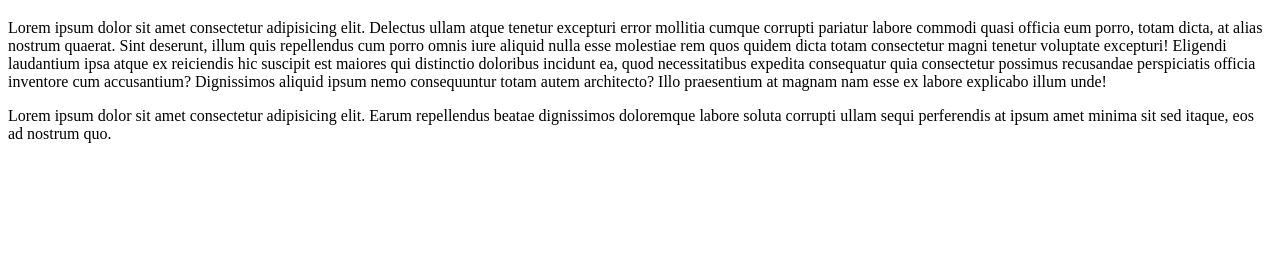
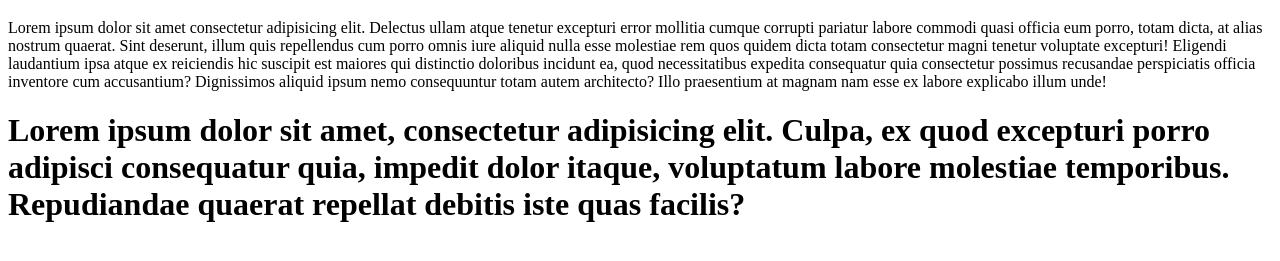
Before and after one commit to Ustozzz/tajriba, a plain HTML site: page index.html in a window 1280 px wide. Shown: the part 61-322 px from the top of the page. Drawn offline with Linux system fonts and the light colour scheme.

Commit message:
yangi tajraba

```diff
--- a/index.html
+++ b/index.html
@@ -14,7 +14,10 @@
         cum porro omnis iure aliquid nulla esse molestiae rem quos quidem dicta totam consectetur magni tenetur voluptate excepturi! Eligendi laudantium ipsa atque ex reiciendis hic suscipit est maiores qui distinctio doloribus incidunt ea, quod necessitatibus
         expedita consequatur quia consectetur possimus recusandae perspiciatis officia inventore cum accusantium? Dignissimos aliquid ipsum nemo consequuntur totam autem architecto? Illo praesentium at magnam nam esse ex labore explicabo illum unde!</p>
     <div>
-        <span>Lorem ipsum dolor sit amet consectetur adipisicing elit. Earum repellendus beatae dignissimos doloremque labore soluta corrupti ullam sequi perferendis at ipsum amet minima sit sed itaque, eos ad nostrum quo.</span>
+        <h1>
+            Lorem ipsum dolor sit amet, consectetur adipisicing elit. Culpa, ex quod excepturi porro adipisci consequatur quia, impedit dolor itaque, voluptatum labore molestiae temporibus. Repudiandae quaerat repellat debitis iste quas facilis?
+        </h1>
+    </div>
     </div>
 </body>
 
```
Also changed, not shown: 1 other file.
